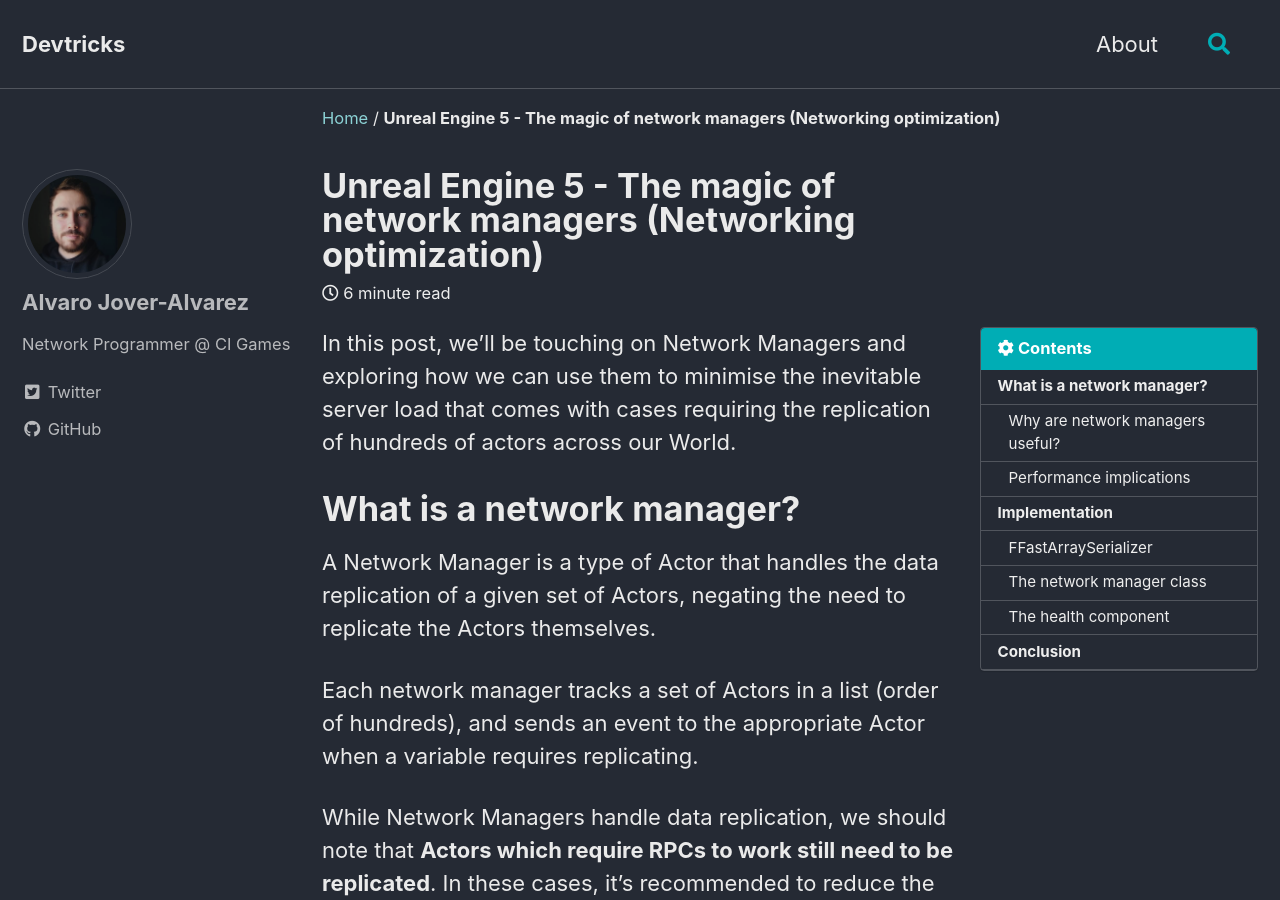
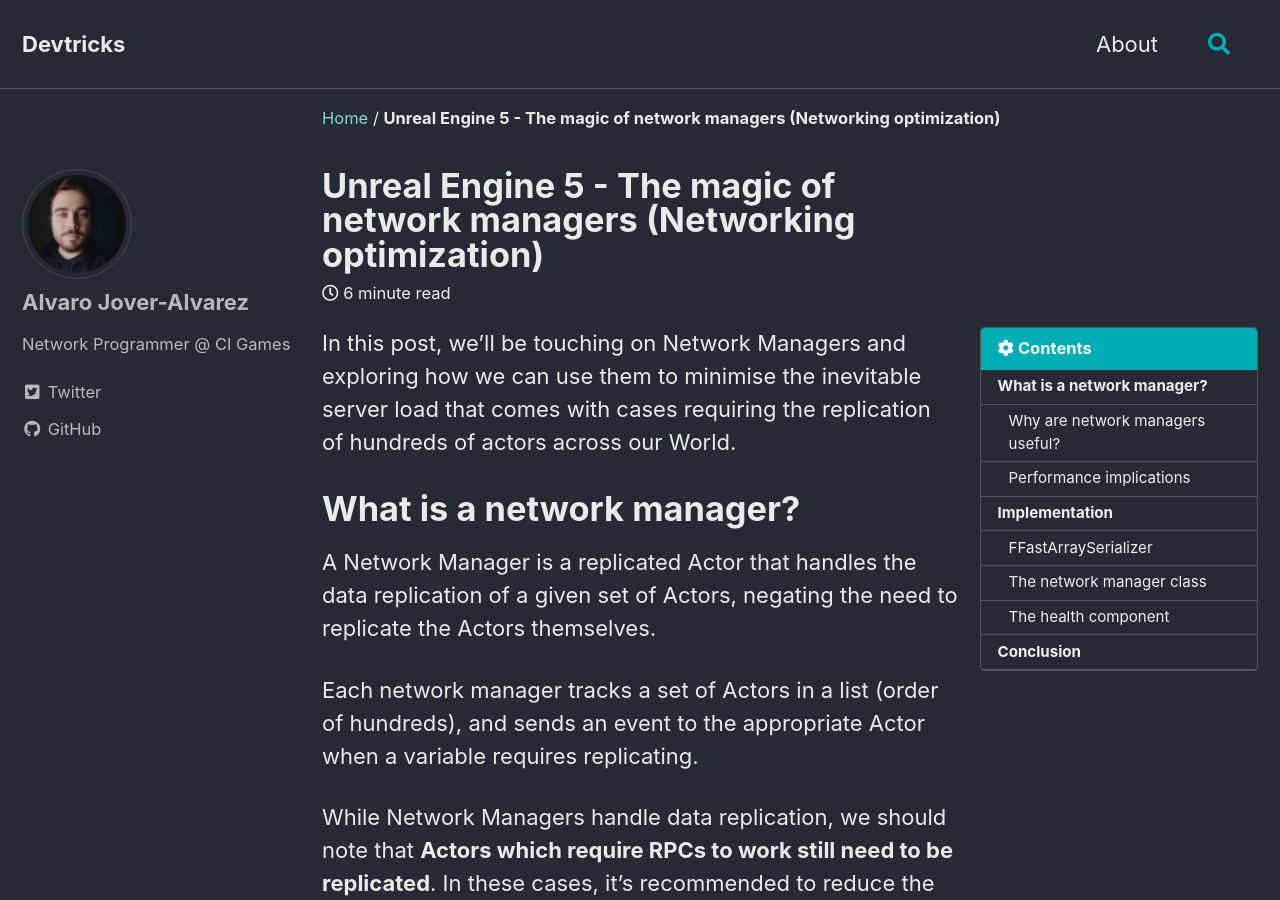
Before and after one commit to vorixo/devtricks, a Jekyll site: the page built from _posts/2022-06-10-network-managers.md, in a window 1280 px wide and 900 px high. Built offline with Jekyll 4.4.1, drawn with Linux system fonts in a browser that asks for light colours; cached includes are drawn as plain includes.

Commit message:
[FIX] Making explicit that the net manager needs to be replicated

```diff
--- a/_posts/2022-06-10-network-managers.md
+++ b/_posts/2022-06-10-network-managers.md
@@ -17,7 +17,7 @@
 
 # What is a network manager?
 
-A Network Manager is a type of Actor that handles the data replication of a given set of Actors, negating the need to replicate the Actors themselves.
+A Network Manager is a replicated Actor that handles the data replication of a given set of Actors, negating the need to replicate the Actors themselves.
 
 Each network manager tracks a set of Actors in a list (order of hundreds), and sends an event to the appropriate Actor  when a variable requires replicating.
 
```
